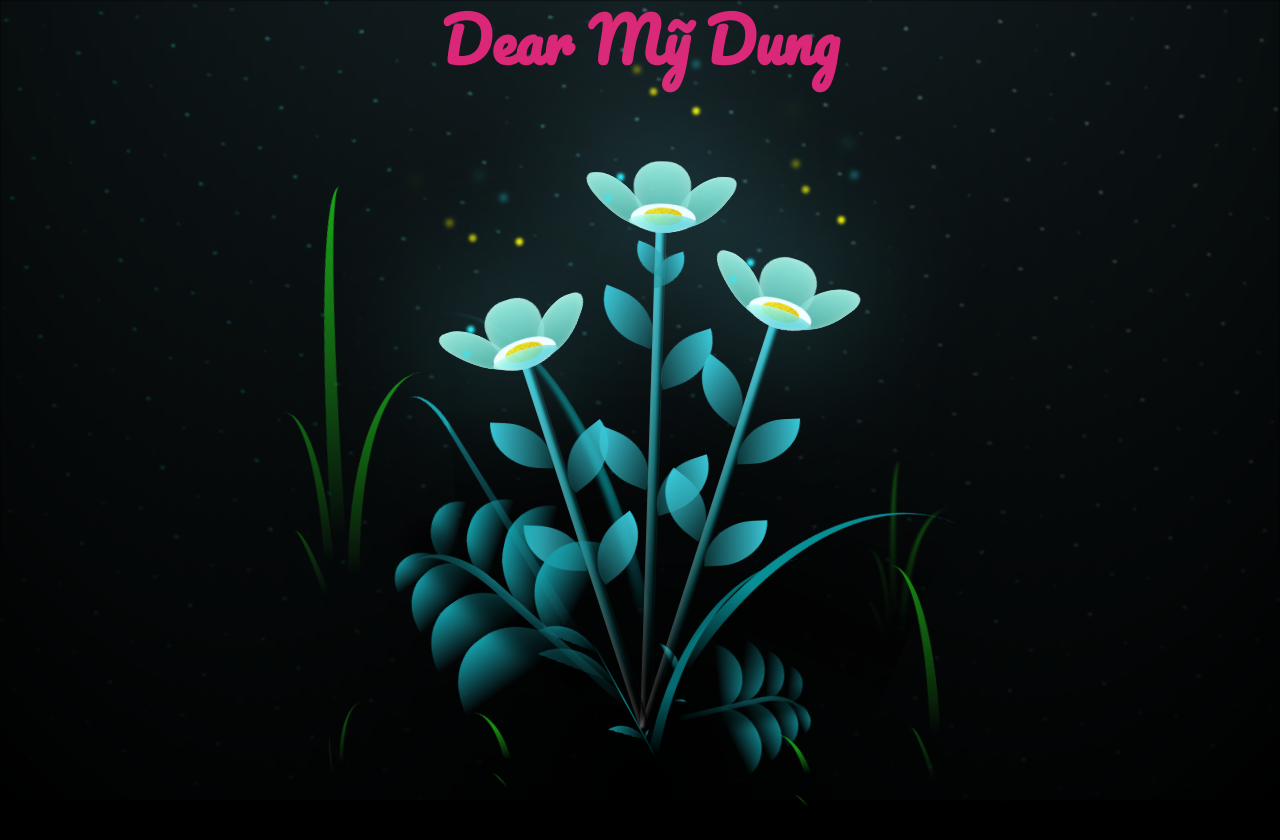
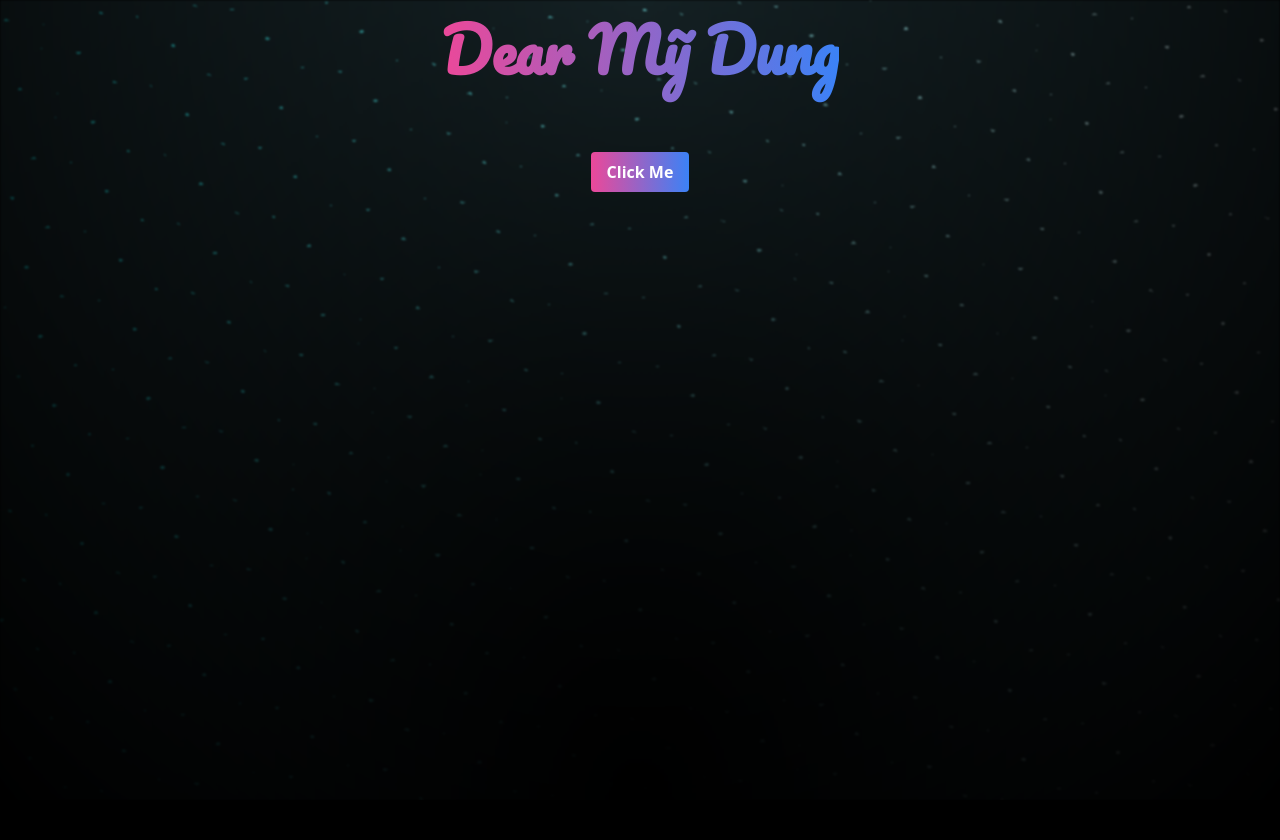
Before and after one commit to hoanbui23/funy, a plain HTML site: page index.html in a window 1280 px wide. After the commit the page ends 800 px from the top, so only its background shows below. Drawn offline with nearby package versions, Linux system fonts and the light colour scheme.

Commit message:
comit source

```diff
--- a/assets/js/main.js
+++ b/assets/js/main.js
@@ -1,7 +1,36 @@
+const text = " Dear Mỹ Dung";
+let index = 0;
 
-window.addEventListener('load', () => {
+// Hàm để hiển thị văn bản theo kiểu gõ
+function typeWriter() {
+    if (index < text.length) {
+        document.getElementById("typingText").innerHTML += text.charAt(index);
+        index++;
+        setTimeout(typeWriter, 150);
+    }
+}
+
+// Hàm để thực hiện hiệu ứng tải
+function loadContent() {
+    console.log(1111)
     const c = setTimeout(() => {
         document.body.classList.remove("not-loaded");
         clearTimeout(c);
-    }, 1000);
+    }, 3000);
+}
+
+// Gán sự kiện click cho button
+document.getElementById('loadButton').addEventListener('click', () => {
+    loadContent(); // Gọi hàm loadContent
+    const audio = document.getElementById('mySound'); // Lấy đối tượng audio
+    audio.play(); // Phát âm thanh
 });
+
+// Sự kiện load trang
+window.addEventListener('load', () => {
+    // Bạn có thể gọi loadContent() ở đây nếu muốn tự động load khi trang được tải
+    // loadContent(); // Nếu bạn muốn tự động load khi trang được tải
+});
+
+// Bắt đầu gõ chữ khi trang được tải
+window.onload = typeWriter;
--- a/index.html
+++ b/index.html
@@ -8,12 +8,18 @@
     <link rel="stylesheet" href="assets/css/styles.css">
     <link href="https://cdn.jsdelivr.net/npm/tailwindcss@2.2.19/dist/tailwind.min.css" rel="stylesheet">
     <link href="https://fonts.googleapis.com/css2?family=Pacifico&display=swap" rel="stylesheet">
+    <audio id="mySound" src="./assets/img/flower.mp3"></audio>
     <title>Dear Mỹ Dung</title>
 </head>
 
 <body class="not-loaded">
     <div class="night"></div>
-    <h1 id="typingText" class="text-5xl md:text-6xl font-bold text-pink-600 transition-all duration-300 ease-in-out hover:text-purple-600 hover:scale-105" style="font-family: 'Pacifico', cursive; position: absolute;top: 10px;"></h1>
+    <div class="text-center" style="position: absolute; top: 20px;">
+        <h1 id="typingText" class="text-5xl md:text-6xl font-bold bg-clip-text text-transparent bg-gradient-to-r from-pink-500 to-blue-500 transition-all duration-300 ease-in-out hover:scale-105 mb-8" style="font-family: 'Pacifico', cursive; height: 100px;"></h1>
+        <div>
+            <button id="loadButton" class="bg-gradient-to-r from-pink-500 to-blue-500 text-white hover:from-pink-600 hover:to-blue-600 font-bold py-2 px-4 rounded transition duration-300 ease-in-out transform hover:-translate-y-1 hover:scale-110">Click Me</button>
+        </div>
+    </div>
     <div class="flowers">
         <div class="flower flower--1">
             <div class="flower__leafs flower__leafs--1">
@@ -313,7 +319,7 @@
     </div>
 
     <script src="assets/js/main.js"></script>
-    <script>
+    <!-- <script>
         const text = " Dear Mỹ Dung";
         let index = 0;
         function typeWriter() {
@@ -324,7 +330,7 @@
             }
         }
         window.onload = typeWriter;
-    </script>
+    </script> -->
 
 </body>
 
```
Also changed, not shown: 1 other file.
